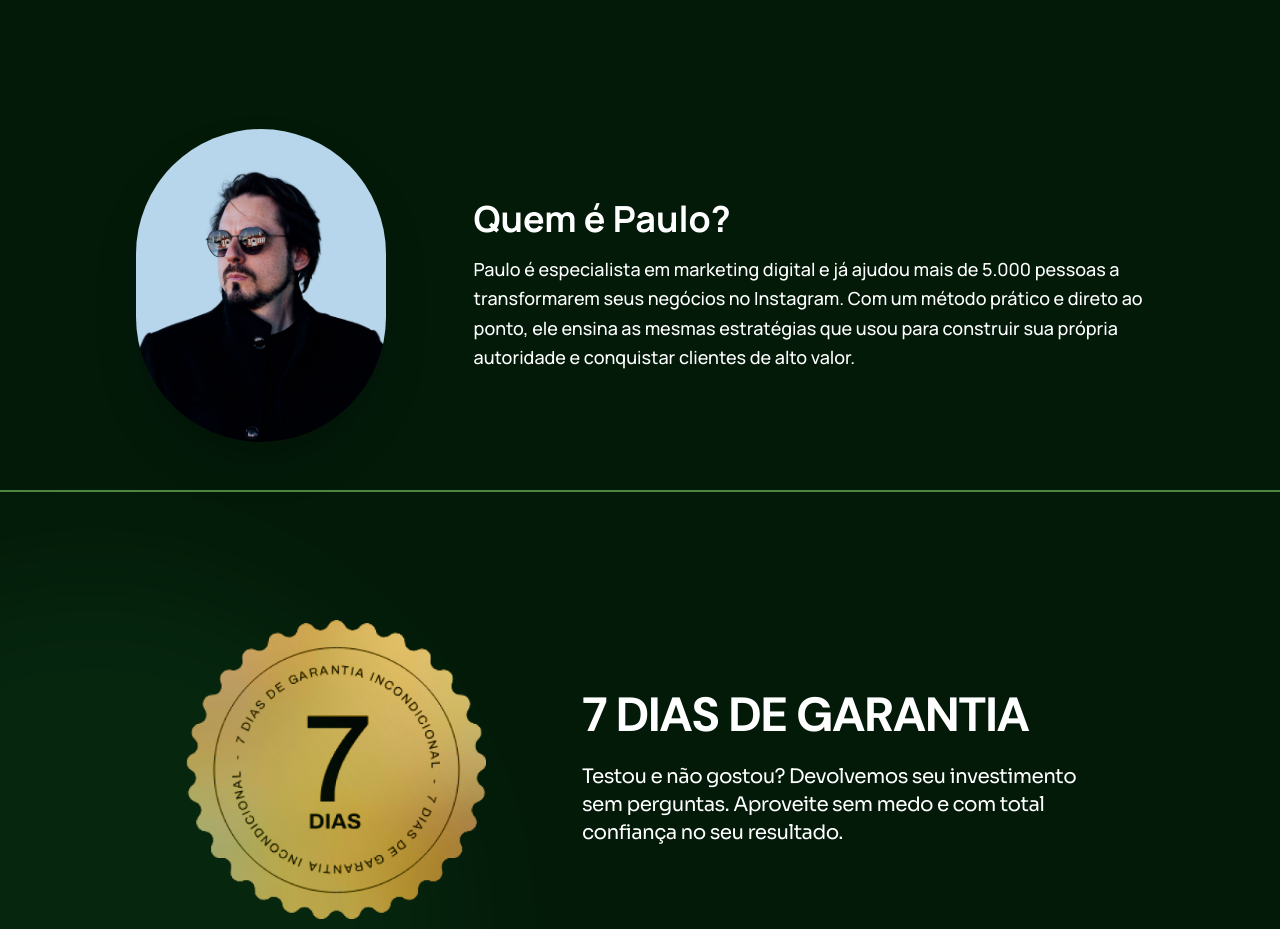
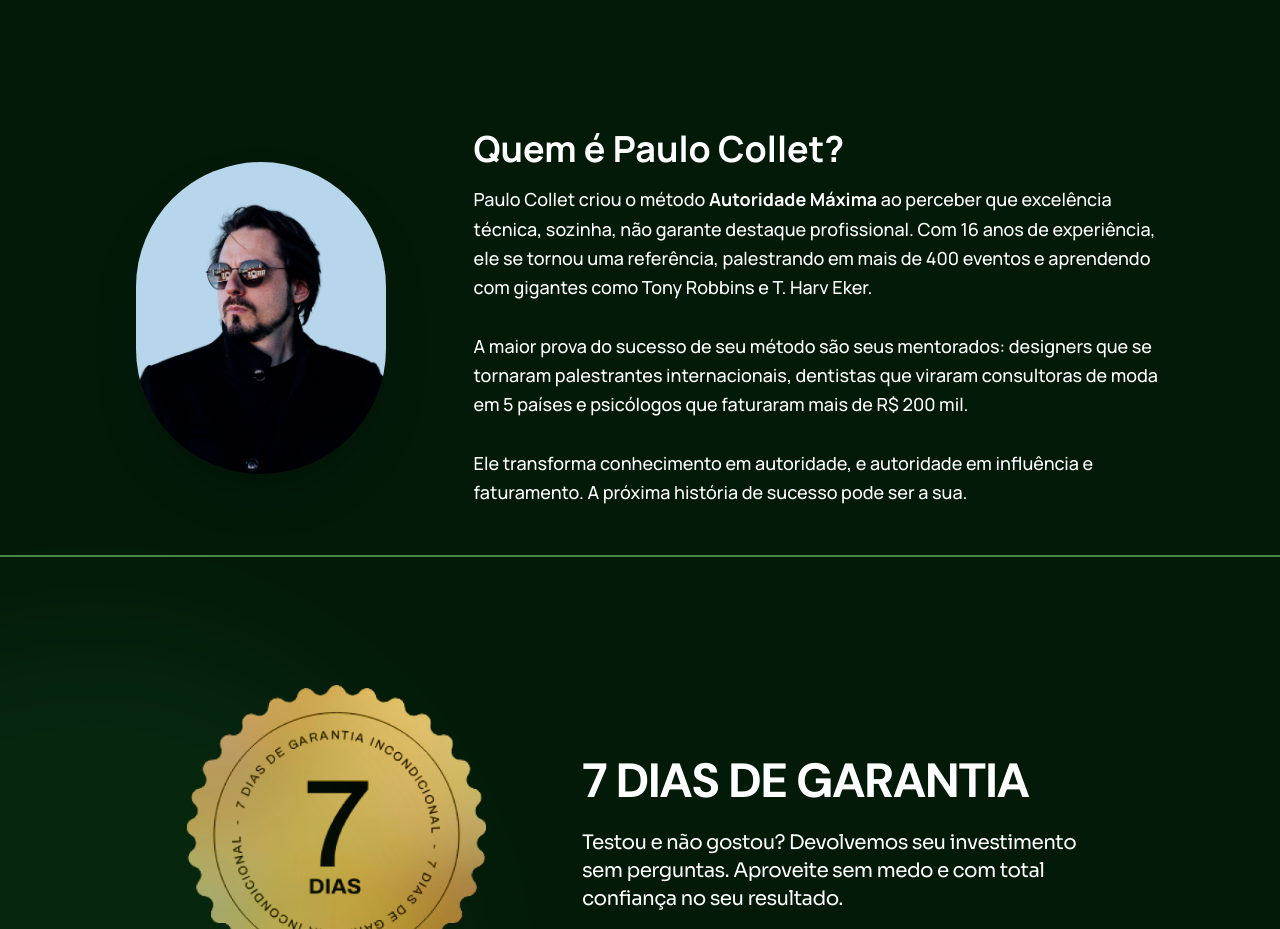
Before and after one commit to JuhDomingues/Paulo-LP-2, a Next.js app: page / in a window 1280 px wide. Shown: the part 5920-6849 px from the top of the page. Built offline with nearby package versions, Linux system fonts and the light colour scheme.

Commit message:
docs: Atualiza texto da biografia com informações detalhadas

```diff
--- a/src/app/components/Bio.tsx
+++ b/src/app/components/Bio.tsx
@@ -9,9 +9,13 @@ export default function Bio() {
                 <Image src={PauloBio} alt="Paulo" className="rounded-full shadow-2xl mx-auto" width={250} height={250} />
             </div>
             <div className="w-full lg:w-[70%] text-center lg:text-left">
-                <h2 className="text-white text-3xl lg:text-4xl font-bold">Quem é Paulo?</h2>
+                <h2 className="text-white text-3xl lg:text-4xl font-bold">Quem é Paulo Collet?</h2>
                 <p className="text-white text-lg mt-4 leading-relaxed">
-                    Paulo é especialista em marketing digital e já ajudou mais de 5.000 pessoas a transformarem seus negócios no Instagram. Com um método prático e direto ao ponto, ele ensina as mesmas estratégias que usou para construir sua própria autoridade e conquistar clientes de alto valor.
+                    Paulo Collet criou o método <strong>Autoridade Máxima</strong> ao perceber que excelência técnica, sozinha, não garante destaque profissional. Com 16 anos de experiência, ele se tornou uma referência, palestrando em mais de 400 eventos e aprendendo com gigantes como Tony Robbins e T. Harv Eker.
+                    <br/><br/>
+                    A maior prova do sucesso de seu método são seus mentorados: designers que se tornaram palestrantes internacionais, dentistas que viraram consultoras de moda em 5 países e psicólogos que faturaram mais de R$ 200 mil.
+                    <br/><br/>
+                    Ele transforma conhecimento em autoridade, e autoridade em influência e faturamento. A próxima história de sucesso pode ser a sua.
                 </p>
             </div>
         </div>
```
